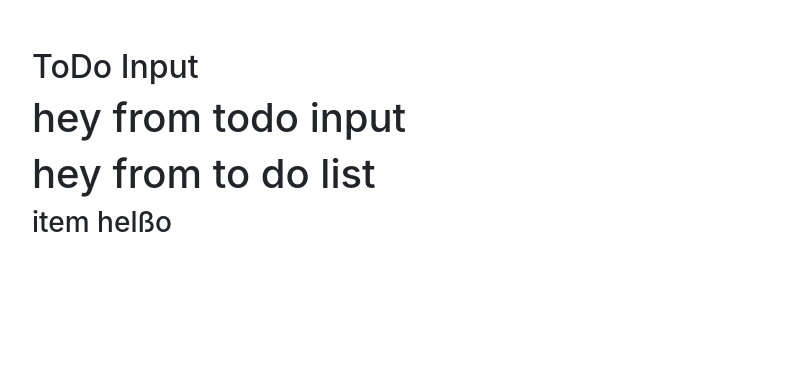
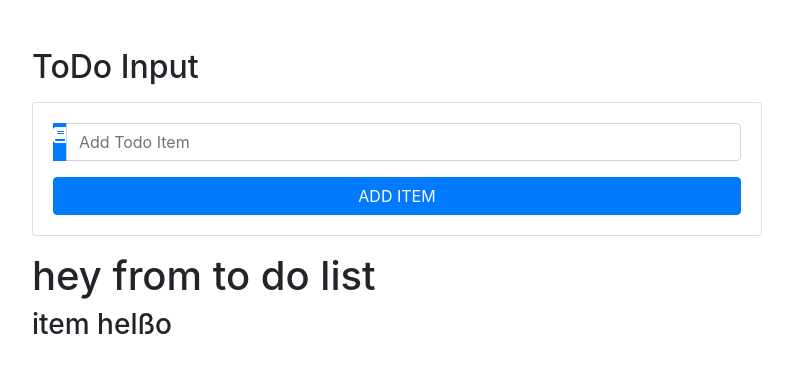
Before and after one commit to trudova/TodoList_trudova, a React (Create React App) app: page / in a window 1280 px wide. Shown: the top 372 px of the page, without its empty margins (243-1036 px from the left). Built offline with nearby package versions, Linux system fonts and the light colour scheme.

Commit message:
set up input

```diff
--- a/src/components/TodoInput.js
+++ b/src/components/TodoInput.js
@@ -2,9 +2,22 @@
 
 export default class TodoInput extends Component {
     render() {
+        const {item, handleChange,handleSubmit,editItem} = this.props;
         return (
-            <div>
-               <h1>hey from todo input</h1>
+            <div className='card card-body my-3' >
+               <form onSubmit={handleSubmit}>
+                   <div className='input-group' >
+                       <div className='input-group-prepend' >
+                           <div className='input-goup-text bg-primary text-white'>
+                            <i className='fas fa-book'/>
+                           </div>
+                       </div>
+                    <input className='form-control text-capitalize' placeholder='add todo item' type='text' value={item} onChange={handleChange}/>
+                   </div>
+                   <button type='submit' className='btn btn-block btn-primary mt-3 text-uppercase'>add item</button>
+               </form>
+
+
             </div>
         )
     }
```
